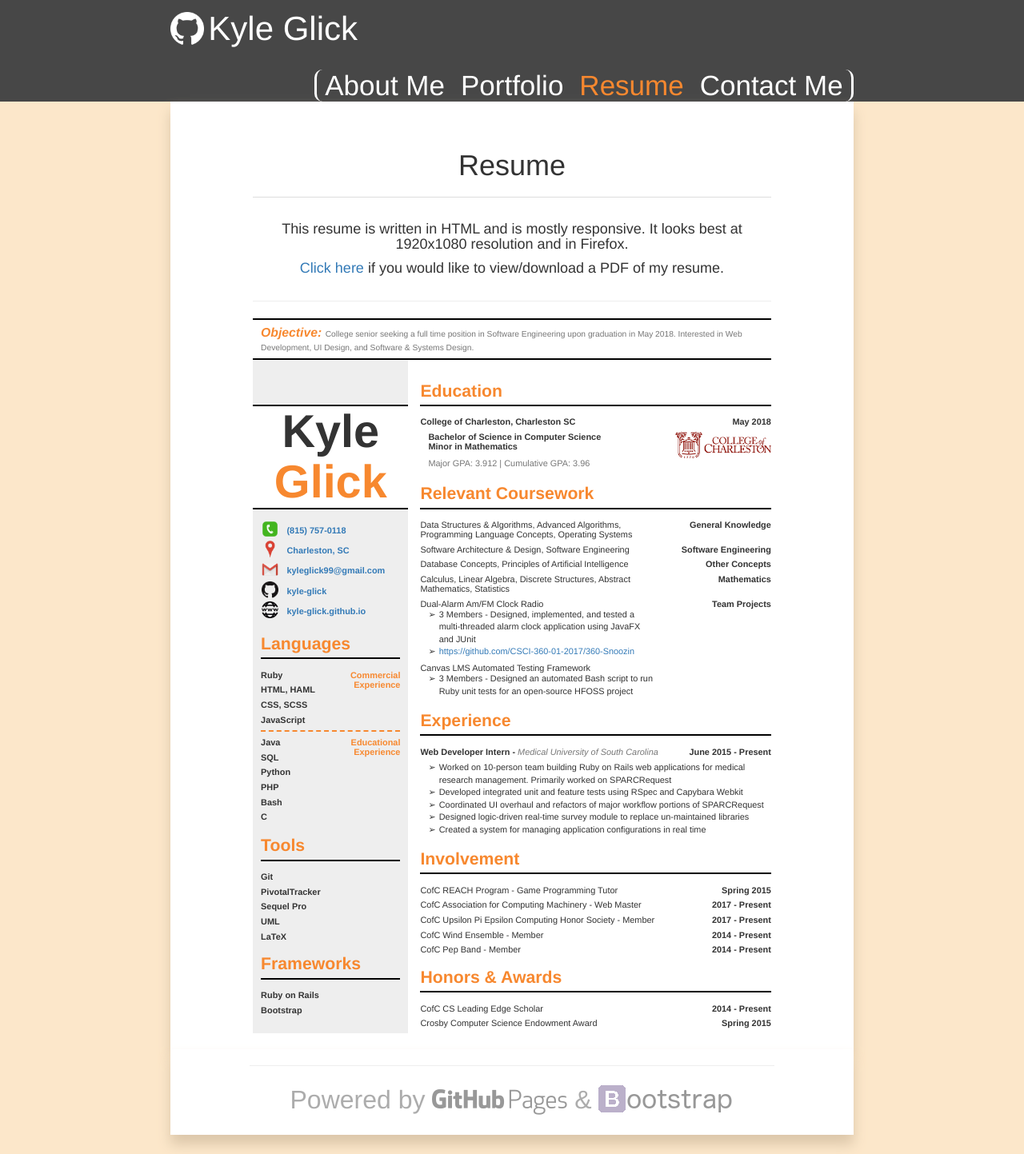
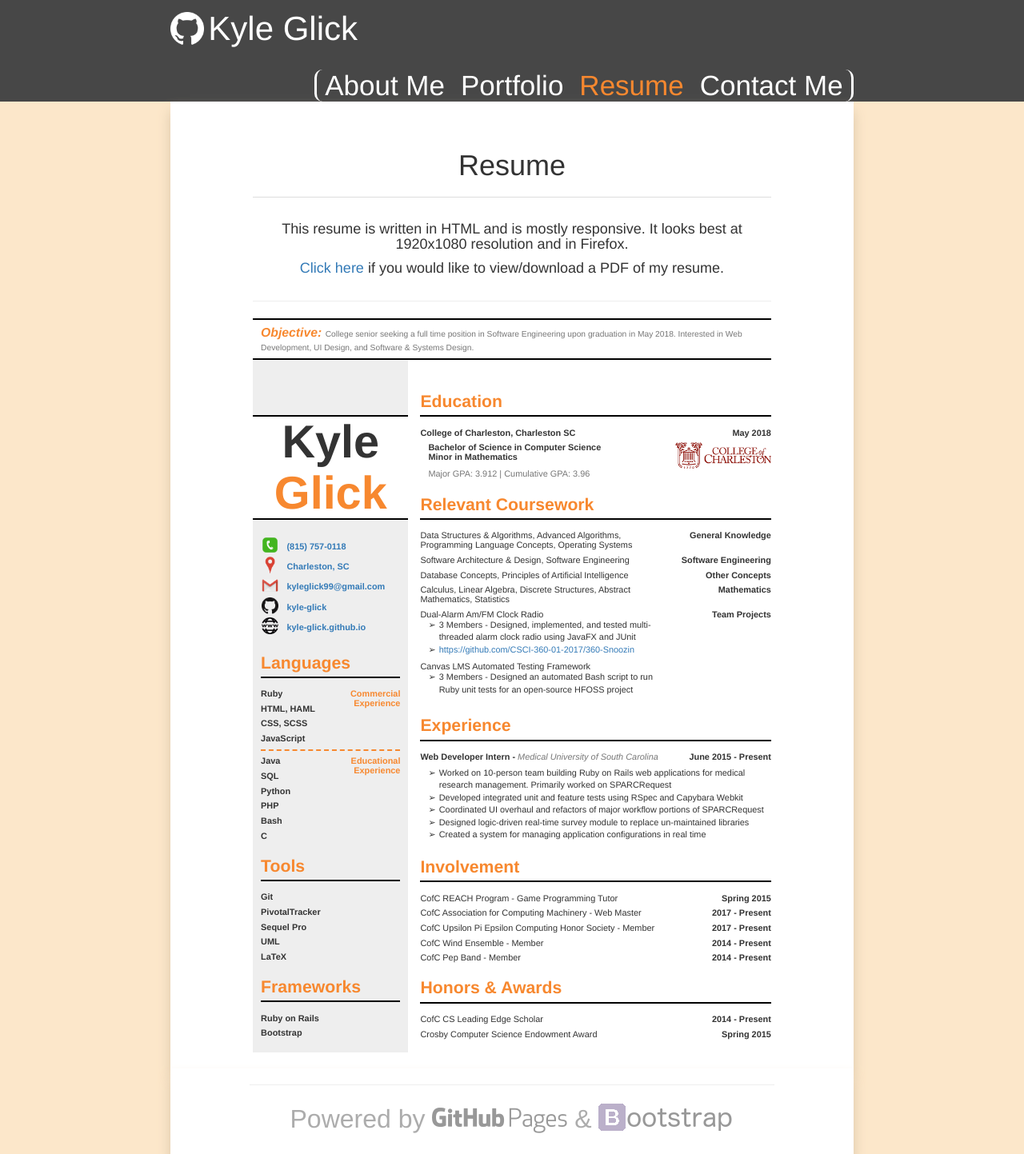
Before and after one commit to kayla-glick/kayla-glick.github.io, a Jekyll site: the page built from resume/index.html, in a window 1280 px wide. Shown: the whole page at 80% size. Built offline with Jekyll 4.4.1, drawn with Linux system fonts in a browser that asks for light colours; nearby versions of some CDN libraries.

Commit message:
more styling touchups to resume

```diff
--- a/_includes/resume/resume.html
+++ b/_includes/resume/resume.html
@@ -1,5 +1,5 @@
 <div class="resume-container col-xs-12 no-padding">
-  <div class="col-xs-12 objective">
+  <div class="col-xs-12 objective hidden-print">
     <h3>
       <em class="text-orange">Objective:</em>
       <small>College senior seeking a full time position in Software Engineering upon graduation in May 2018. Interested in Web Development, UI Design, and Software & Systems Design.</small>
@@ -167,7 +167,7 @@
           <h4 class="course-list">
             Dual-Alarm Am/FM Clock Radio
             <ul>
-              <li>3 Members - Designed, implemented, and tested a multi-threaded alarm clock application using JavaFX and JUnit</li>
+              <li>3 Members - Designed, implemented, and tested multi-threaded alarm clock radio using JavaFX and JUnit</li>
               <li><a href="https://github.com/CSCI-360-01-2017/360-Snoozin" target="_blank">https://github.com/CSCI-360-01-2017/360-Snoozin</a></li>
             </ul>
           </h4>
--- a/assets/css/resume.css
+++ b/assets/css/resume.css
@@ -130,7 +130,7 @@
   background-color: white !important;
   border-top: .18vw solid black;
   border-bottom: .18vw solid black;
-  margin-top: 4.375vw;
+  margin-top: 5.41666666667vw;
   margin-bottom: 0;
   display: flex;
   flex-flow: column;
@@ -141,8 +141,8 @@
 }
 
 .resume-container .contact-links {
-  padding-top: 1.042vw;
-  padding-bottom: 1.042vw;
+  padding-top: 1.5625vw;
+  padding-bottom: 1.5625vw;
 }
 
 .resume-container .contact-links h4 {
@@ -189,25 +189,25 @@
 
 /* Languages Section */
 .resume-container .languages > .page-header {
-  margin-top: 0.2605vw;
+  margin-top: 0;
 }
 
 
 
 /* Tools Section */
 .resume-container .tools > .page-header {
-  margin-top: 0.88541666666vw;
+  margin-top: 1.042vw;
 }
 
 
 
 /* Frameworks Section */
 .resume-container .frameworks {
-  padding-bottom: .5209vw;
+  padding-bottom: 0.9375vw;
 }
 
 .resume-container .frameworks > .page-header {
-  margin-top: .78125vw
+  margin-top: 1.042vw;
 }
 
 
@@ -220,7 +220,7 @@
 
 .resume-container .education > .page-header {
   flex: 1 100%;
-  margin-top: 2.084vw;
+  margin-top: 3.125vw;
 }
 
 .resume-container .education > div:not(.page-header) {
@@ -253,7 +253,7 @@
 
 /* Experience Section */
 .resume-container .experience > .page-header {
-  margin-top: 0.78125vw;
+  margin-top: 1.45833333333vw;
 }
 
 .resume-container .experience .experience-opportunity .employment {
@@ -271,7 +271,7 @@
 
 /* Involvement */
 .resume-container .involvement > .page-header {
-  margin-top: 1.3025vw;
+  margin-top: 1.5625vw;
 }
 
 .resume-container .involvement .activity-name {
@@ -282,7 +282,7 @@
 
 /* Awards and Honors Section */
 .resume-container .honors > .page-header {
-  margin-top: .782vw;
+  margin-top: 1.042vw;
 }
 
 .resume-container .honors .honor-name {
@@ -346,32 +346,23 @@
     margin-bottom: 0.52083333333vw;
   }
 
-  .resume-container .contact-links {
-    padding-top: 1.04166666667vw;
-    padding-bottom: 1.04166666667vw;
-  }
-
   .resume-container .contact-links h4 {
     margin-top: 0.52083333333vw;
   }
 
-  .resume-container .frameworks {
-    padding-bottom: 0.52083333333vw;
+  .resume-container .tools > .page-header {
+    margin-top: 1.04166666667vw;
   }
 
-  .resume-container .education > .page-header {
-    margin-top: 2.08333333333vw;
+  .resume-container .frameworks > .page-header {
+    margin-top: 1.04166666667vw;
   }
 
   .resume-container .relevant-coursework > .page-header {
     margin-top: 1.61458333333vw;
   }
 
-  .resume-container .involvement > .page-header {
-    margin-top: 1.30208333333vw;
-  }
-
   .resume-container .honors > .page-header {
-    margin-top: 0.78125vw;
+    margin-top: 1.04166666667vw;
   }
 }
--- a/assets/css/resume_print.css
+++ b/assets/css/resume_print.css
@@ -1,4 +1,9 @@
 @media print {
+  a,
+  a * {
+    color: #337ab7 !important;
+  }
+
   a[href]:after {
     content: "" !important;
   }
@@ -75,7 +80,7 @@
   .resume-container .resume-header h1 {
     border-top: .36vw solid black;
     border-bottom: .36vw solid black;
-    margin-top: 8.75vw;
+    margin-top: 10.8333333333vw;
   }
 
   .resume-container .resume-header h1 span {
@@ -113,7 +118,7 @@
 
   /* Tools Section */
   .resume-container .tools > .page-header {
-    margin-top: 1.77083333333vw;
+    margin-top: 2.084vw;
   }
 
 
@@ -124,14 +129,14 @@
   }
 
   .resume-container .frameworks > .page-header {
-    margin-top: 1.5625vw
+    margin-top: 2.084vw;
   }
 
 
 
   /* Education Section */
   .resume-container .education > .page-header {
-    margin-top: 4.168vw;
+    margin-top: 6.25vw;
   }
 
   .resume-container .education .cofc-logo {
@@ -150,21 +155,21 @@
 
   /* Experience Section */
   .resume-container .experience > .page-header {
-    margin-top: 1.5625vw;
+    margin-top: 2.084vw;
   }
 
 
 
   /* Involvement */
   .resume-container .involvement > .page-header {
-    margin-top: 2.605vw;
+    margin-top: 3.125vw;
   }
 
 
 
   /* Awards and Honors Section */
   .resume-container .honors > .page-header {
-    margin-top: 1.564vw;
+    margin-top: 2.084vw;
   }
 
 
@@ -233,28 +238,20 @@
       margin-top: 1.04166666666vw;
     }
 
-    .resume-container .frameworks {
-      padding-bottom: 1.04166666667vw;
+    .resume-container .tools > .page-header {
+      margin-top: 2.08333333334vw;
     }
 
-    .resume-container .education > .page-header {
-      margin-top: 4.16666666666vw;
+    .resume-container .frameworks > .page-header {
+      margin-top: 1.04166666667vw;
     }
 
     .resume-container .relevant-coursework > .page-header {
       margin-top: 3.22916666666vw;
     }
 
-    .resume-container .experience > .page-header {
-      margin-top: 2.60416666668vw;
-    }
-
-    .resume-container .involvement > .page-header {
-      margin-top: 2.60416666668vw;
-    }
-
     .resume-container .honors > .page-header {
-      margin-top: 1.5625vw;
+      margin-top: 2.08333333334vw;
     }
   }
 }
```
